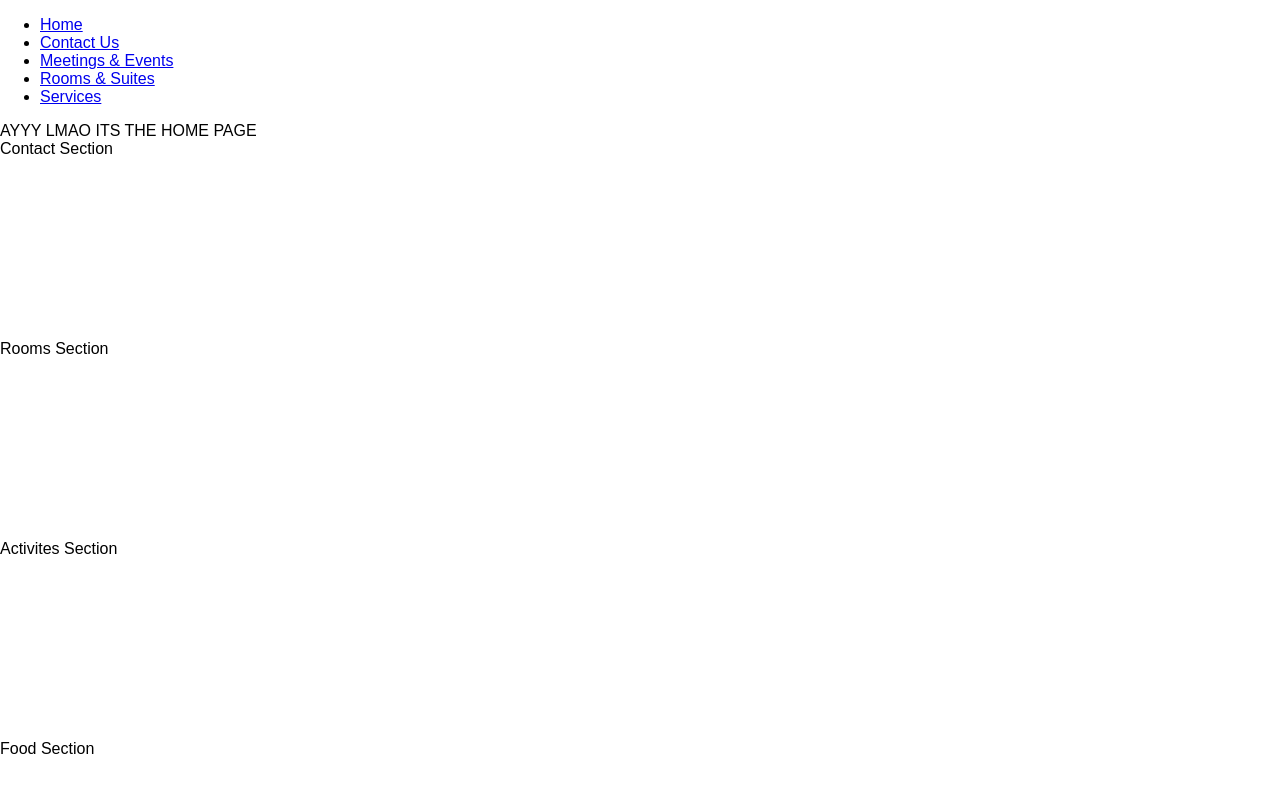
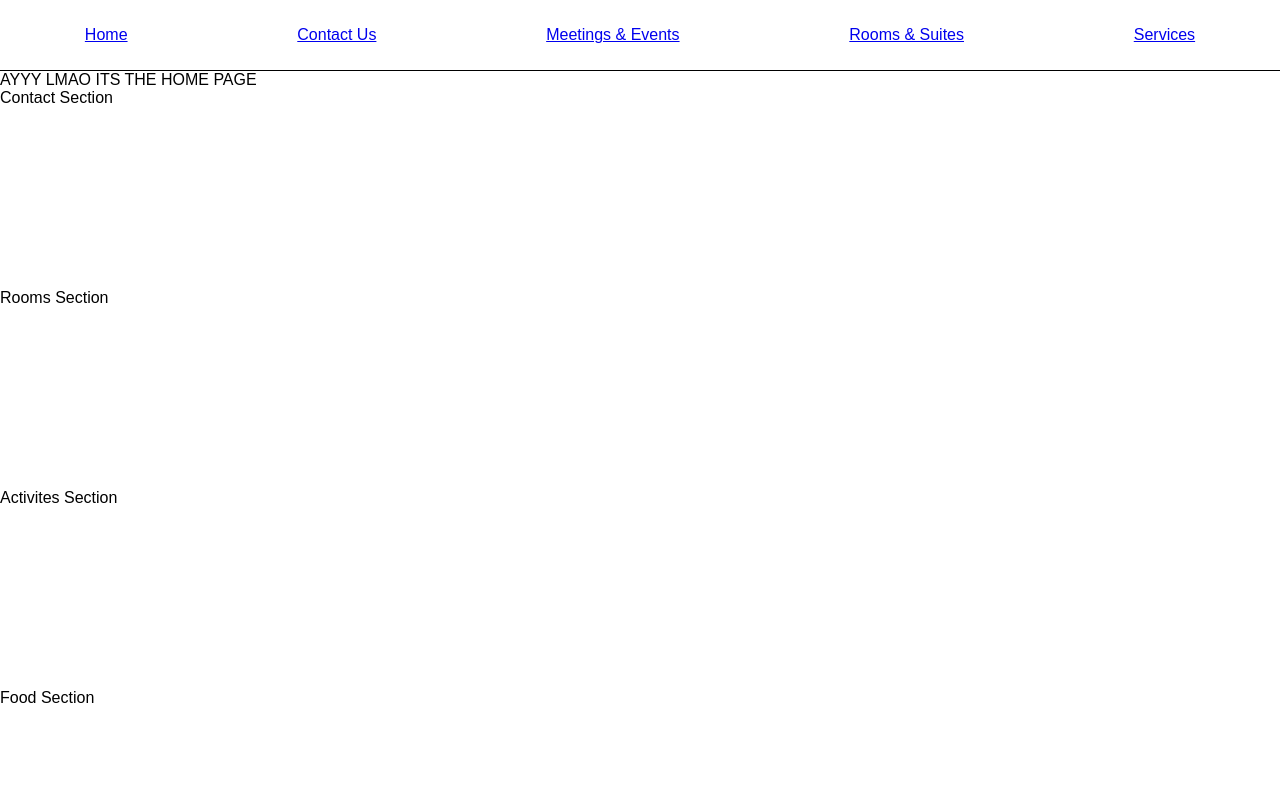
Before and after one commit to Gabewest1/hotel, a React (Create React App) app: page / in a window 1280 px wide. Shown: the top 792 px of the page. Built offline with nearby package versions, Linux system fonts and the light colour scheme.

Commit message:
Styled navbar to have a bottom border and laid out the list items horizontally.

```diff
--- a/src/components/Navbar/index.js
+++ b/src/components/Navbar/index.js
@@ -19,7 +19,14 @@ class Navbar extends React.Component {
 }
 
 const List = styled.ul`
-
+    display: flex;
+    list-style: none;
+    border-bottom: solid thin black;
+    height: 70px;
+    align-items: center;
+    justify-content: space-around;
+    margin: 0;
+    padding: 0;
 `
 
 const ListItem = styled.li`
```
